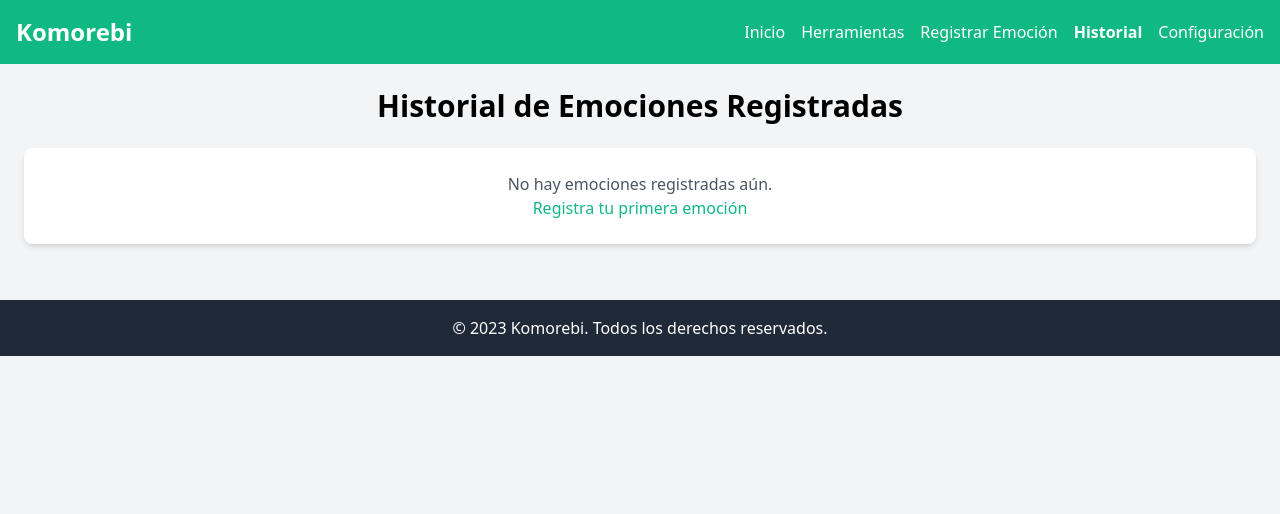
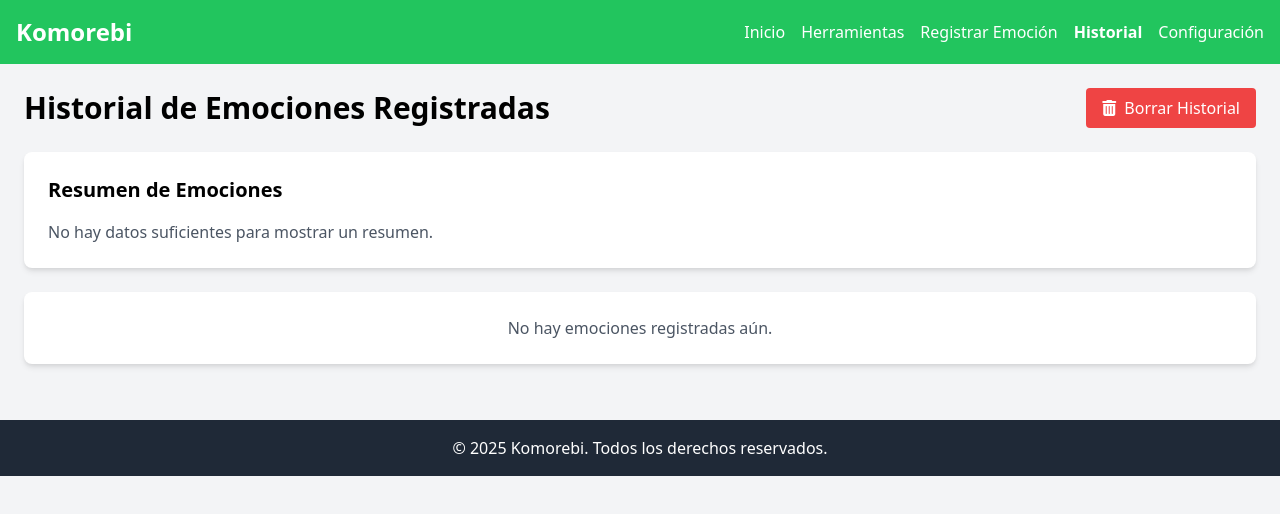
Before and after one commit to mari09-12/blackboxai-1744314684322, a plain HTML site: page history.html in a window 1280 px wide. Drawn offline with nearby package versions, Linux system fonts and the light colour scheme.

Commit message:
Add history.html 1744336937656

```diff
--- a/history.html
+++ b/history.html
@@ -3,9 +3,12 @@
 <head>
     <meta charset="UTF-8">
     <meta name="viewport" content="width=device-width, initial-scale=1.0">
-    <title>Historial de Emociones - Komorebi</title>
+    <title>Komorebi - Historial de Emociones</title>
     <link href="https://cdn.jsdelivr.net/npm/tailwindcss@2.2.19/dist/tailwind.min.css" rel="stylesheet">
-    <script src="js/history.js" defer></script>
+    <link rel="stylesheet" href="https://cdnjs.cloudflare.com/ajax/libs/font-awesome/6.0.0-beta3/css/all.min.css">
+    <link rel="stylesheet" href="assets/theme.css">
+    <script src="js/theme.js" defer></script>
+    <script src="js/new_history.js" defer></script>
 </head>
 <body class="bg-gray-100">
     <header class="bg-green-500 p-4 text-white">
@@ -24,7 +27,20 @@
     </header>
 
     <main class="container mx-auto p-6">
-        <h2 class="text-3xl font-semibold mb-6 text-center">Historial de Emociones Registradas</h2>
+        <div class="flex justify-between items-center mb-6">
+            <h2 class="text-3xl font-semibold">Historial de Emociones Registradas</h2>
+            <button id="clearHistory" class="bg-red-500 text-white px-4 py-2 rounded hover:bg-red-600">
+                <i class="fas fa-trash-alt mr-2"></i>Borrar Historial
+            </button>
+        </div>
+
+        <div class="mb-6 bg-white rounded-lg shadow-md p-6">
+            <h3 class="text-xl font-semibold mb-4">Resumen de Emociones</h3>
+            <div id="emotionSummary" class="space-y-4">
+                <!-- El resumen de emociones se cargará aquí -->
+            </div>
+        </div>
+
         <div id="historyList" class="bg-white rounded-lg shadow-md p-6">
             <!-- Las entradas de historial se cargarán dinámicamente aquí -->
             <p class="text-center text-gray-600">No hay emociones registradas aún.</p>
@@ -32,7 +48,7 @@
     </main>
 
     <footer class="bg-gray-800 text-white text-center p-4 mt-8">
-        <p>&copy; 2023 Komorebi. Todos los derechos reservados.</p>
+        <p>&copy; 2025 Komorebi. Todos los derechos reservados.</p>
     </footer>
 </body>
 </html>
```
